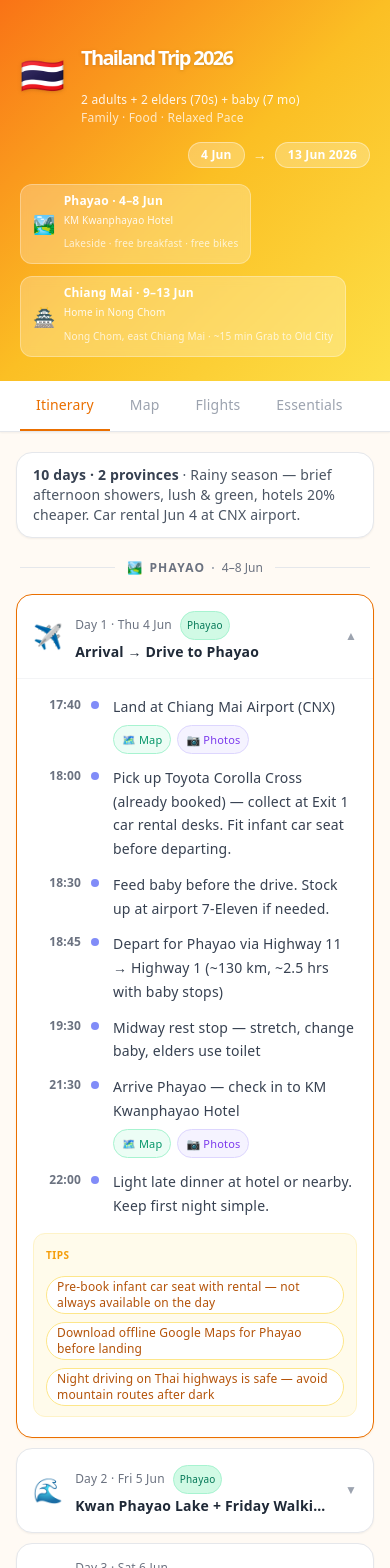
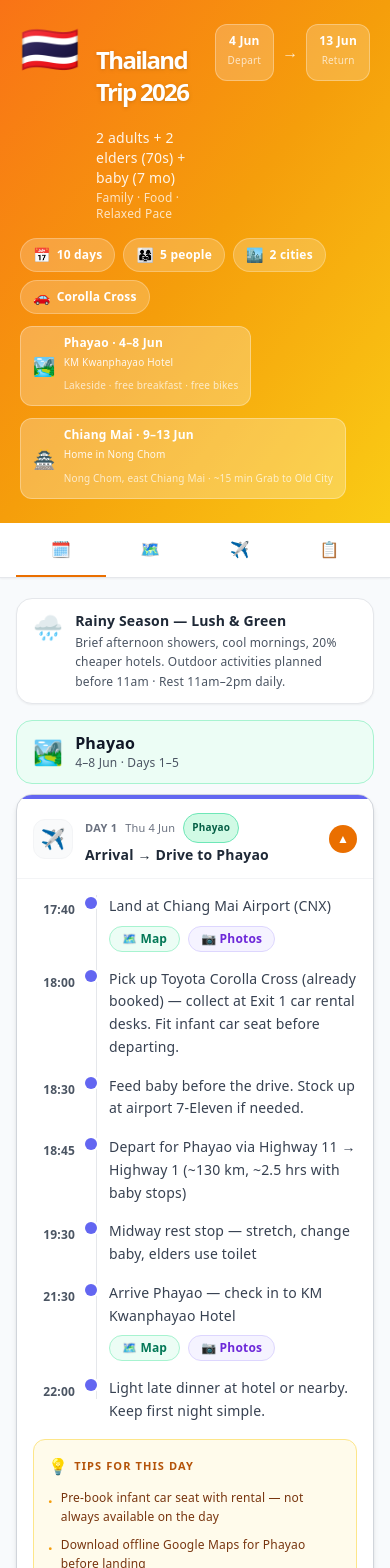
Before and after one commit to athipaty/thailandtrip2026, a React (Vite) app: page / in a window 390 px wide. Shown: the top 1568 px of the page. Built offline with nearby package versions, Linux system fonts and the light colour scheme.

Commit message:
Redesign UI — timeline, section headers, tab icons, stats pills, better cards

```diff
--- a/src/App.jsx
+++ b/src/App.jsx
@@ -3,120 +3,173 @@ import { tripInfo, days, essentials } from './data/itinerary'
 import MapView from './components/MapView'
 import ActivityDetail from './components/ActivityDetail'
 
-const themeColor = {
-  arrival:   'bg-indigo-400',
-  culture:   'bg-violet-400',
-  food:      'bg-rose-400',
-  adventure: 'bg-emerald-400',
-  travel:    'bg-sky-400',
-  departure: 'bg-slate-400',
+const THEME = {
+  arrival:   { dot: 'bg-indigo-500',  bar: 'bg-indigo-500'  },
+  culture:   { dot: 'bg-violet-500',  bar: 'bg-violet-500'  },
+  food:      { dot: 'bg-rose-500',    bar: 'bg-rose-500'    },
+  adventure: { dot: 'bg-emerald-500', bar: 'bg-emerald-500' },
+  travel:    { dot: 'bg-sky-500',     bar: 'bg-sky-500'     },
+  departure: { dot: 'bg-slate-400',   bar: 'bg-slate-400'   },
 }
 
-const locationBadge = {
-  'Phayao':                          'bg-emerald-100 text-emerald-700 border-emerald-200',
-  'Chiang Mai':                      'bg-violet-100 text-violet-700 border-violet-200',
-  'Phayao → Chiang Rai (day trip)':  'bg-emerald-100 text-emerald-700 border-emerald-200',
-  'Phayao → Chiang Mai':             'bg-sky-100 text-sky-700 border-sky-200',
-  'Chiang Mai → Singapore':          'bg-slate-100 text-slate-500 border-slate-200',
+const LOCATION_BADGE = {
+  'Phayao':                          'bg-emerald-100 text-emerald-800 border-emerald-300',
+  'Chiang Mai':                      'bg-violet-100 text-violet-800 border-violet-300',
+  'Phayao → Chiang Rai (day trip)':  'bg-amber-100 text-amber-800 border-amber-300',
+  'Phayao → Chiang Mai':             'bg-sky-100 text-sky-800 border-sky-300',
+  'Chiang Mai → Singapore':          'bg-slate-100 text-slate-700 border-slate-300',
 }
 
-function LegDivider({ label, dates, icon }) {
-  return (
-    <div className="flex items-center gap-3 my-2 px-1">
-      <div className="flex-1 h-px bg-gray-200" />
-      <div className="flex items-center gap-1.5 text-xs font-semibold text-gray-500 uppercase tracking-widest">
-        <span>{icon}</span>
-        <span>{label}</span>
-        <span className="text-gray-400">·</span>
-        <span className="text-gray-500 font-normal normal-case tracking-normal">{dates}</span>
-      </div>
-      <div className="flex-1 h-px bg-gray-200" />
-    </div>
-  )
+const ESSENTIALS_ICONS = {
+  'For the Baby (7 months)': '👶',
+  'For the Elders (70s)':    '🧓',
+  'Car Rental (CNX Airport)':'🚗',
+  'Pace & Weather':           '🌤️',
 }
 
-function FlightCard({ flight, direction }) {
-  const isOut = direction === 'Outbound'
+const TABS = [
+  { id: 'itinerary',  label: 'Itinerary',  icon: '🗓️' },
+  { id: 'map',        label: 'Map',        icon: '🗺️' },
+  { id: 'flights',    label: 'Flights',    icon: '✈️'  },
+  { id: 'essentials', label: 'Essentials', icon: '📋'  },
+]
+
+const PHAYAO_DAYS = [1, 2, 3, 4, 5]
+const CMX_DAYS    = [6, 7, 8, 9, 10]
+
+// ─── Section Header ────────────────────────────────────────────────────────────
+function LegHeader({ label, dates, dayRange, icon, bgClass }) {
   return (
-    <div className="bg-white border border-gray-200 rounded-2xl p-5 shadow-sm">
-      <div className="text-xs font-bold uppercase tracking-widest text-brand mb-4">{direction}</div>
-      <div className="flex items-center gap-4 mb-4">
-        <div className="flex flex-col items-center gap-1">
-          <span className="text-lg font-bold text-gray-800">{isOut ? 'SIN' : 'CNX'}</span>
-          <span className="text-3xl font-light text-gray-900">{flight.depart}</span>
-        </div>
-        <div className="flex-1 flex items-center gap-2">
-          <div className="w-2 h-2 rounded-full bg-brand shrink-0" />
-          <div className="flex-1 h-px bg-gray-200" />
-          <span className="text-brand text-lg">✈</span>
-          <div className="flex-1 h-px bg-gray-200" />
-          <div className="w-2 h-2 rounded-full bg-brand shrink-0" />
-        </div>
-        <div className="flex flex-col items-center gap-1">
-          <span className="text-lg font-bold text-gray-800">{isOut ? 'CNX' : 'SIN'}</span>
-          <span className="text-3xl font-light text-gray-900">{flight.arrive}</span>
-        </div>
-      </div>
-      <div className="flex justify-between text-xs text-gray-500 border-t border-gray-200 pt-3">
-        <span>{flight.date}</span>
-        <span>{flight.airline} · {flight.ref}</span>
+    <div className={`flex items-center gap-3 px-4 py-3 rounded-2xl mt-2 mb-0.5 ${bgClass}`}>
+      <span className="text-2xl">{icon}</span>
+      <div>
+        <div className="font-bold text-gray-900 text-base leading-tight">{label}</div>
+        <div className="text-xs text-gray-600 mt-0.5">{dates} · Days {dayRange}</div>
       </div>
     </div>
   )
 }
 
+// ─── Flight Card ───────────────────────────────────────────────────────────────
+function FlightCard({ flight, direction }) {
+  const isOut = direction === 'Outbound'
+  return (
+    <div className="bg-white border border-gray-200 rounded-2xl overflow-hidden shadow-sm">
+      <div className={`h-1 w-full ${isOut ? 'bg-brand' : 'bg-emerald-500'}`} />
+      <div className="p-5">
+        <div className="flex items-center justify-between mb-5">
+          <span className={`text-xs font-bold uppercase tracking-widest px-3 py-1 rounded-full border
+            ${isOut ? 'bg-orange-50 text-brand border-orange-200' : 'bg-emerald-50 text-emerald-700 border-emerald-200'}`}>
+            {isOut ? '✈️  Outbound' : '✈️  Return'}
+          </span>
+          <span className="text-xs font-medium text-gray-500 bg-gray-50 border border-gray-200 px-2.5 py-1 rounded-lg">
+            {flight.date}
+          </span>
+        </div>
+
+        <div className="flex items-center gap-3">
+          <div className="flex flex-col items-center min-w-[64px]">
+            <span className="text-base font-bold text-gray-500">{isOut ? 'SIN' : 'CNX'}</span>
+            <span className="text-3xl font-bold text-gray-900 leading-tight">{flight.depart}</span>
+            <span className="text-[11px] text-gray-500 mt-1 text-center">{isOut ? 'Singapore' : 'Chiang Mai'}</span>
+          </div>
+
+          <div className="flex-1 flex flex-col items-center gap-1.5">
+            <div className="flex w-full items-center gap-1">
+              <div className="w-2 h-2 rounded-full bg-gray-400 shrink-0" />
+              <div className="flex-1 border-t-2 border-dashed border-gray-200" />
+              <span className="text-gray-500 text-base">✈</span>
+              <div className="flex-1 border-t-2 border-dashed border-gray-200" />
+              <div className="w-2 h-2 rounded-full bg-gray-400 shrink-0" />
+            </div>
+            <span className="text-[10px] text-gray-400 font-semibold uppercase tracking-wide">
+              {flight.airline} · {flight.ref}
+            </span>
+          </div>
+
+          <div className="flex flex-col items-center min-w-[64px]">
+            <span className="text-base font-bold text-gray-500">{isOut ? 'CNX' : 'SIN'}</span>
+            <span className="text-3xl font-bold text-gray-900 leading-tight">{flight.arrive}</span>
+            <span className="text-[11px] text-gray-500 mt-1 text-center">{isOut ? 'Chiang Mai' : 'Singapore'}</span>
+          </div>
+        </div>
+      </div>
+    </div>
+  )
+}
+
+// ─── Day Card ──────────────────────────────────────────────────────────────────
 function DayCard({ day, isOpen, onToggle }) {
   const [selected, setSelected] = useState(null)
-  const dot    = themeColor[day.theme] ?? 'bg-indigo-400'
-  const badge  = locationBadge[day.location] ?? 'bg-gray-100 text-gray-500 border-gray-200'
+  const theme = THEME[day.theme] ?? THEME.culture
+  const badge = LOCATION_BADGE[day.location] ?? 'bg-gray-100 text-gray-700 border-gray-200'
 
   return (
     <>
-      <div className={`bg-white border rounded-2xl overflow-hidden transition-all shadow-sm ${isOpen ? 'border-brand shadow-orange-100 shadow-md' : 'border-gray-200 hover:border-gray-300 hover:shadow-md'}`}>
-        <button
-          onClick={onToggle}
-          className="w-full flex items-center justify-between px-4 py-4 text-left hover:bg-orange-50/50 transition-colors"
-        >
-          <div className="flex items-center gap-3 flex-1 min-w-0">
-            <span className="text-2xl shrink-0">{day.emoji}</span>
-            <div className="min-w-0">
+      <div className={`bg-white border rounded-2xl overflow-hidden transition-all
+        ${isOpen ? 'border-gray-300 shadow-md' : 'border-gray-200 hover:border-gray-300 hover:shadow-sm'}`}>
+
+        {/* Accent stripe */}
+        <div className={`h-1 w-full ${theme.bar}`} />
+
+        {/* Header row */}
+        <button onClick={onToggle}
+          className="w-full flex items-center gap-3 px-4 py-3.5 text-left hover:bg-gray-50 transition-colors">
+
+          <div className="text-xl w-10 h-10 flex items-center justify-center bg-gray-50 rounded-xl border border-gray-100 shrink-0">
+            {day.emoji}
+          </div>
+
+          <div className="flex-1 min-w-0">
             <div className="flex items-center gap-2 mb-0.5 flex-wrap">
-                <span className="text-xs text-gray-500">Day {day.day} · {day.date}</span>
-                <span className={`text-[10px] font-medium px-1.5 py-0.5 rounded-full border ${badge}`}>{day.location}</span>
+              <span className="text-[11px] font-bold text-gray-500 uppercase tracking-wide">Day {day.day}</span>
+              <span className="text-[11px] text-gray-500">{day.date}</span>
+              <span className={`text-[10px] font-semibold px-2 py-0.5 rounded-full border ${badge}`}>{day.location}</span>
             </div>
-              <div className="text-sm font-semibold text-gray-800 truncate">{day.title}</div>
+            <div className="text-sm font-semibold text-gray-800 leading-snug">{day.title}</div>
+            {!isOpen && (
+              <div className="text-xs text-gray-500 mt-0.5">{day.activities.length} activities · {day.budget}</div>
+            )}
           </div>
-          </div>
-          <div className="flex items-center gap-3 shrink-0 ml-3">
-            <span className="hidden sm:block text-xs text-gray-500 bg-gray-100 border border-gray-200 px-2 py-1 rounded-lg">{day.budget}</span>
-            <span className="text-gray-400 text-xs">{isOpen ? '▲' : '▼'}</span>
+
+          <div className={`shrink-0 w-7 h-7 rounded-full flex items-center justify-center text-xs font-bold transition-colors
+            ${isOpen ? 'bg-brand text-white' : 'bg-gray-100 text-gray-500'}`}>
+            {isOpen ? '▲' : '▼'}
           </div>
         </button>
 
+        {/* Expanded */}
         {isOpen && (
-          <div className="px-4 pb-5 border-t border-gray-100">
-            <div className="pt-4 flex flex-col gap-3">
+          <div className="border-t border-gray-100 px-4 pb-5">
+
+            {/* Timeline */}
+            <div className="relative pt-4">
+              {/* Vertical connecting line */}
+              <div className="absolute top-4 bottom-6 w-px bg-gray-200" style={{ left: '63px' }} />
+
+              <div className="flex flex-col">
                 {day.activities.map((a, i) => (
-                <div key={i} className="grid gap-x-2.5 gap-y-1 items-start" style={{ gridTemplateColumns: '48px 12px 1fr' }}>
-                  <span className="text-xs font-semibold text-gray-500 text-right pt-0.5">{a.time}</span>
-                  <div className={`w-2 h-2 rounded-full mt-1.5 shrink-0 ${dot}`} />
-                  <div>
-                    <span className="text-sm leading-relaxed text-gray-700">{a.label}</span>
+                  <div key={i} className="flex items-start pb-4 last:pb-0">
+                    {/* Time */}
+                    <div className="w-[52px] text-right shrink-0 pt-0.5 pr-2.5">
+                      <span className="text-xs font-bold text-gray-600">{a.time}</span>
+                    </div>
+                    {/* Dot — sits on the line */}
+                    <div className={`w-3 h-3 rounded-full mt-0.5 shrink-0 ring-2 ring-white relative z-10 ${theme.dot}`} />
+                    {/* Content */}
+                    <div className="flex-1 pl-3 min-w-0">
+                      <p className="text-sm text-gray-700 leading-relaxed">{a.label}</p>
                       {(a.coords || a.wiki || a.photos || a.commonsCategory) && (
-                      <div className="flex gap-1.5 mt-1.5">
+                        <div className="flex flex-wrap gap-2 mt-2">
                           {a.coords && (
-                          <button
-                            onClick={() => setSelected(a)}
-                            className="flex items-center gap-1 text-[11px] px-2 py-0.5 rounded-full bg-emerald-50 border border-emerald-200 text-emerald-600 hover:bg-emerald-100 transition-colors"
-                          >
+                            <button onClick={() => setSelected(a)}
+                              className="flex items-center gap-1.5 text-xs font-semibold px-3 py-1 rounded-full bg-emerald-50 border border-emerald-200 text-emerald-700 hover:bg-emerald-100 transition-colors">
                               🗺️ Map
                             </button>
                           )}
                           {(a.wiki || a.photos || a.commonsCategory) && (
-                          <button
-                            onClick={() => setSelected({ ...a, _openTab: 'photo' })}
-                            className="flex items-center gap-1 text-[11px] px-2 py-0.5 rounded-full bg-violet-50 border border-violet-200 text-violet-600 hover:bg-violet-100 transition-colors"
-                          >
+                            <button onClick={() => setSelected({ ...a, _openTab: 'photo' })}
+                              className="flex items-center gap-1.5 text-xs font-semibold px-3 py-1 rounded-full bg-violet-50 border border-violet-200 text-violet-700 hover:bg-violet-100 transition-colors">
                               📷 Photos
                             </button>
                           )}
@@ -126,118 +179,174 @@ function DayCard({ day, isOpen, onToggle }) {
                   </div>
                 ))}
               </div>
+            </div>
+
+            {/* Tips */}
             {day.tips.length > 0 && (
-              <div className="mt-4 bg-amber-50 border border-amber-100 rounded-xl px-3 py-2.5 flex flex-wrap gap-2 items-center">
-                <span className="text-[10px] font-bold uppercase tracking-wider text-amber-500 shrink-0">Tips</span>
+              <div className="mt-4 bg-amber-50 border border-amber-200 rounded-xl p-3.5">
+                <div className="flex items-center gap-1.5 mb-2.5">
+                  <span className="text-base">💡</span>
+                  <span className="text-[11px] font-bold uppercase tracking-widest text-amber-700">Tips for this day</span>
+                </div>
+                <ul className="flex flex-col gap-2">
                   {day.tips.map((t, i) => (
-                  <span key={i} className="text-xs text-amber-700 bg-white border border-amber-200 px-2.5 py-0.5 rounded-full">{t}</span>
+                    <li key={i} className="flex items-start gap-2">
+                      <span className="text-amber-500 shrink-0 mt-0.5 font-bold">·</span>
+                      <span className="text-xs text-amber-900 leading-relaxed">{t}</span>
+                    </li>
                   ))}
+                </ul>
               </div>
             )}
+
+            {/* Budget */}
+            <div className="mt-3 flex justify-end">
+              <span className="flex items-center gap-1.5 text-xs font-medium text-gray-600 bg-gray-50 border border-gray-200 px-3 py-1.5 rounded-full">
+                💰 {day.budget}
+              </span>
+            </div>
           </div>
         )}
       </div>
 
-      {selected && (
-        <ActivityDetail activity={selected} onClose={() => setSelected(null)} />
-      )}
+      {selected && <ActivityDetail activity={selected} onClose={() => setSelected(null)} />}
     </>
   )
 }
 
+// ─── Essentials Card ───────────────────────────────────────────────────────────
 function EssentialsCard({ item }) {
+  const icon = ESSENTIALS_ICONS[item.category] || '📌'
   return (
     <div className="bg-white border border-gray-200 rounded-2xl p-4 shadow-sm">
-      <h3 className="text-[11px] font-bold uppercase tracking-wider text-brand mb-3">{item.category}</h3>
+      <div className="flex items-center gap-2 mb-3 pb-3 border-b border-gray-100">
+        <span className="text-xl">{icon}</span>
+        <h3 className="text-xs font-bold uppercase tracking-wider text-gray-700">{item.category}</h3>
+      </div>
       <ul className="flex flex-col gap-2">
         {item.items.map((it, i) => (
-          <li key={i} className="text-sm text-gray-600 pl-3 relative leading-snug before:content-['·'] before:absolute before:left-0 before:text-brand before:font-bold">{it}</li>
+          <li key={i} className="flex items-start gap-2 text-sm text-gray-700 leading-snug">
+            <span className="text-brand font-bold shrink-0 mt-0.5">·</span>
+            {it}
+          </li>
         ))}
       </ul>
     </div>
   )
 }
 
-const TABS = ['itinerary', 'map', 'flights', 'essentials']
-const PHAYAO_DAYS = [1, 2, 3, 4, 5]
-const CMX_DAYS    = [6, 7, 8, 9, 10]
-
+// ─── App ───────────────────────────────────────────────────────────────────────
 export default function App() {
   const [openDay, setOpenDay] = useState(1)
-  const [tab, setTab] = useState('itinerary')
+  const [tab, setTab]         = useState('itinerary')
 
   return (
-    <div className="min-h-screen bg-orange-50/60 text-gray-900">
+    <div className="min-h-screen bg-slate-50 text-gray-900">
 
       {/* Header */}
-      <header className="bg-gradient-to-br from-orange-500 via-amber-400 to-yellow-300 px-5 py-6 shadow-md">
-        <div className="max-w-2xl mx-auto flex items-center gap-4 flex-wrap">
-          <span className="text-4xl drop-shadow">🇹🇭</span>
-          <div>
-            <h1 className="text-xl font-bold text-white drop-shadow">{tripInfo.title}</h1>
-            <p className="text-xs text-white/90 mt-0.5">{tripInfo.travelers}</p>
+      <header className="bg-gradient-to-br from-orange-500 via-amber-500 to-yellow-400 px-5 py-6 shadow-lg">
+        <div className="max-w-2xl mx-auto">
+
+          {/* Title row */}
+          <div className="flex items-start gap-4 flex-wrap">
+            <span className="text-5xl">🇹🇭</span>
+            <div className="flex-1 min-w-0">
+              <h1 className="text-2xl font-bold text-white drop-shadow">{tripInfo.title}</h1>
+              <p className="text-sm text-white/90 mt-1">{tripInfo.travelers}</p>
               <p className="text-xs text-white/75 mt-0.5">{tripInfo.style}</p>
             </div>
-          <div className="ml-auto flex items-center gap-2 flex-wrap">
-            <span className="text-xs font-semibold px-3 py-1 rounded-full bg-white/25 border border-white/40 text-white">4 Jun</span>
-            <span className="text-white/80 text-sm">→</span>
-            <span className="text-xs font-semibold px-3 py-1 rounded-full bg-white/25 border border-white/40 text-white">13 Jun 2026</span>
+            <div className="flex items-center gap-2 text-center">
+              <div className="px-3 py-2 bg-white/20 border border-white/30 rounded-xl">
+                <div className="text-xs font-bold text-white">4 Jun</div>
+                <div className="text-[10px] text-white/70">Depart</div>
+              </div>
+              <span className="text-white/80 font-bold">→</span>
+              <div className="px-3 py-2 bg-white/20 border border-white/30 rounded-xl">
+                <div className="text-xs font-bold text-white">13 Jun</div>
+                <div className="text-[10px] text-white/70">Return</div>
+              </div>
             </div>
           </div>
 
-        {/* Trip legs */}
-        <div className="max-w-2xl mx-auto mt-4 flex gap-3 flex-wrap">
+          {/* Stats pills */}
+          <div className="flex gap-2 mt-4 flex-wrap">
+            {[
+              { icon: '📅', val: '10 days'     },
+              { icon: '👨‍👩‍👧', val: '5 people'    },
+              { icon: '🏙️', val: '2 cities'    },
+              { icon: '🚗', val: 'Corolla Cross' },
+            ].map(s => (
+              <div key={s.val} className="flex items-center gap-1.5 bg-white/20 border border-white/25 rounded-full px-3 py-1.5">
+                <span className="text-sm">{s.icon}</span>
+                <span className="text-xs font-semibold text-white">{s.val}</span>
+              </div>
+            ))}
+          </div>
+
+          {/* Hotel legs */}
+          <div className="flex gap-3 mt-3 flex-wrap">
             {tripInfo.legs.map((leg, i) => (
-            <div key={i} className="flex items-center gap-2 px-3 py-2 rounded-xl bg-white/25 border border-white/30 backdrop-blur-sm">
+              <div key={i} className="flex items-center gap-2 px-3 py-2 rounded-xl bg-white/25 border border-white/30">
                 <span className="text-lg">{leg.icon}</span>
                 <div>
                   <div className="text-xs font-bold text-white">{leg.label} · {leg.dates}</div>
                   <div className="text-[10px] text-white/90">{leg.hotel}</div>
-                <div className="text-[10px] text-white/75">{leg.hotelNote}</div>
+                  <div className="text-[10px] text-white/70">{leg.hotelNote}</div>
                 </div>
               </div>
             ))}
+          </div>
         </div>
       </header>
 
       {/* Tabs */}
       <nav className="bg-white border-b border-gray-200 shadow-sm sticky top-0 z-20">
-        <div className="max-w-2xl mx-auto flex px-5 gap-1">
+        <div className="max-w-2xl mx-auto flex px-4">
           {TABS.map(t => (
-            <button
-              key={t}
-              onClick={() => setTab(t)}
-              className={`py-3.5 px-4 text-sm font-medium border-b-2 transition-colors capitalize ${tab === t ? 'text-brand border-brand' : 'text-gray-400 border-transparent hover:text-gray-600'}`}
-            >
-              {t}
+            <button key={t.id} onClick={() => setTab(t.id)}
+              className={`flex-1 flex items-center justify-center gap-1.5 py-3.5 text-xs font-semibold border-b-2 transition-colors
+                ${tab === t.id
+                  ? 'text-brand border-brand'
+                  : 'text-gray-400 border-transparent hover:text-gray-600 hover:border-gray-200'}`}>
+              <span className="text-base">{t.icon}</span>
+              <span className="hidden sm:inline">{t.label}</span>
             </button>
           ))}
         </div>
       </nav>
 
       {/* Content */}
-      <main className="max-w-2xl mx-auto px-4 py-5 pb-20">
+      <main className="max-w-2xl mx-auto px-4 py-5 pb-24">
 
         {tab === 'itinerary' && (
-          <div className="flex flex-col gap-2.5">
-            <div className="bg-white border border-gray-200 rounded-2xl px-4 py-3 text-sm text-gray-600 shadow-sm mb-1">
-              <strong className="text-gray-700">10 days · 2 provinces</strong> · Rainy season — brief afternoon showers, lush &amp; green, hotels 20% cheaper. Car rental Jun 4 at CNX airport.
+          <div className="flex flex-col gap-2">
+
+            {/* Banner */}
+            <div className="bg-white border border-gray-200 rounded-2xl px-4 py-3 shadow-sm flex gap-3 items-start">
+              <span className="text-2xl shrink-0">🌧️</span>
+              <div>
+                <div className="text-sm font-semibold text-gray-800">Rainy Season — Lush &amp; Green</div>
+                <p className="text-xs text-gray-600 leading-relaxed mt-0.5">
+                  Brief afternoon showers, cool mornings, 20% cheaper hotels.
+                  Outdoor activities planned before 11am · Rest 11am–2pm daily.
+                </p>
+              </div>
             </div>
 
-            <LegDivider label="Phayao" dates="4–8 Jun" icon="🏞️" />
+            <LegHeader label="Phayao" dates="4–8 Jun" dayRange="1–5" icon="🏞️"
+              bgClass="bg-emerald-50 border border-emerald-200" />
             {days.filter(d => PHAYAO_DAYS.includes(d.day)).map(day => (
               <DayCard key={day.day} day={day}
                 isOpen={openDay === day.day}
-                onToggle={() => setOpenDay(openDay === day.day ? null : day.day)}
-              />
+                onToggle={() => setOpenDay(openDay === day.day ? null : day.day)} />
             ))}
 
-            <LegDivider label="Chiang Mai" dates="9–13 Jun" icon="🏯" />
+            <LegHeader label="Chiang Mai" dates="9–13 Jun" dayRange="6–10" icon="🏯"
+              bgClass="bg-violet-50 border border-violet-200" />
             {days.filter(d => CMX_DAYS.includes(d.day)).map(day => (
               <DayCard key={day.day} day={day}
                 isOpen={openDay === day.day}
-                onToggle={() => setOpenDay(openDay === day.day ? null : day.day)}
-              />
+                onToggle={() => setOpenDay(openDay === day.day ? null : day.day)} />
             ))}
           </div>
         )}
@@ -248,9 +357,11 @@ export default function App() {
           <div className="flex flex-col gap-3">
             <FlightCard flight={tripInfo.flight.outbound} direction="Outbound" />
             <FlightCard flight={tripInfo.flight.return}   direction="Return" />
-            <p className="text-center text-sm text-gray-600 pt-1">
-              Booking ref: <strong className="text-gray-800">{tripInfo.flight.outbound.ref}</strong> · Scoot Airlines
-            </p>
+            <div className="text-center pt-1">
+              <span className="inline-block text-xs text-gray-600 bg-white border border-gray-200 px-4 py-2 rounded-full shadow-sm">
+                Booking ref: <strong className="text-gray-900">{tripInfo.flight.outbound.ref}</strong> · Scoot Airlines
+              </span>
+            </div>
           </div>
         )}
 
```
Lines whose indentation alone changed are shown as unchanged.
